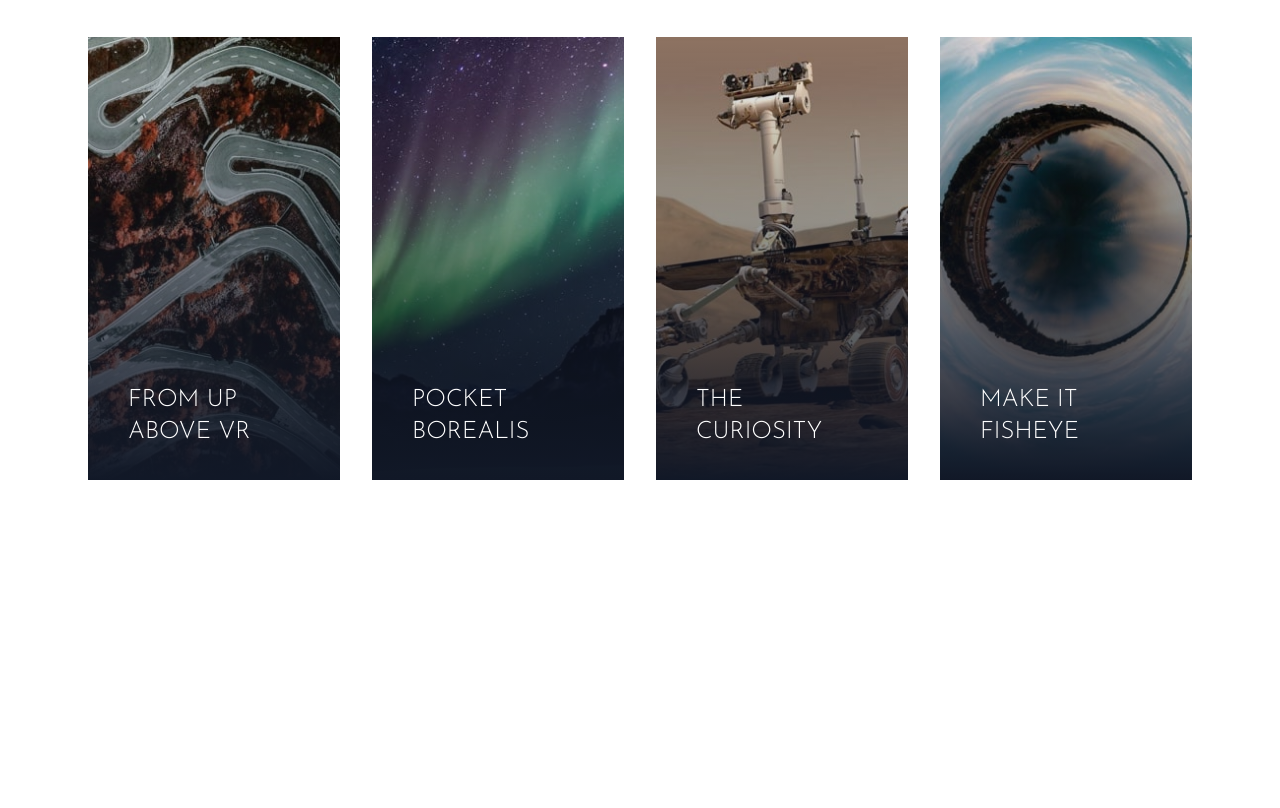
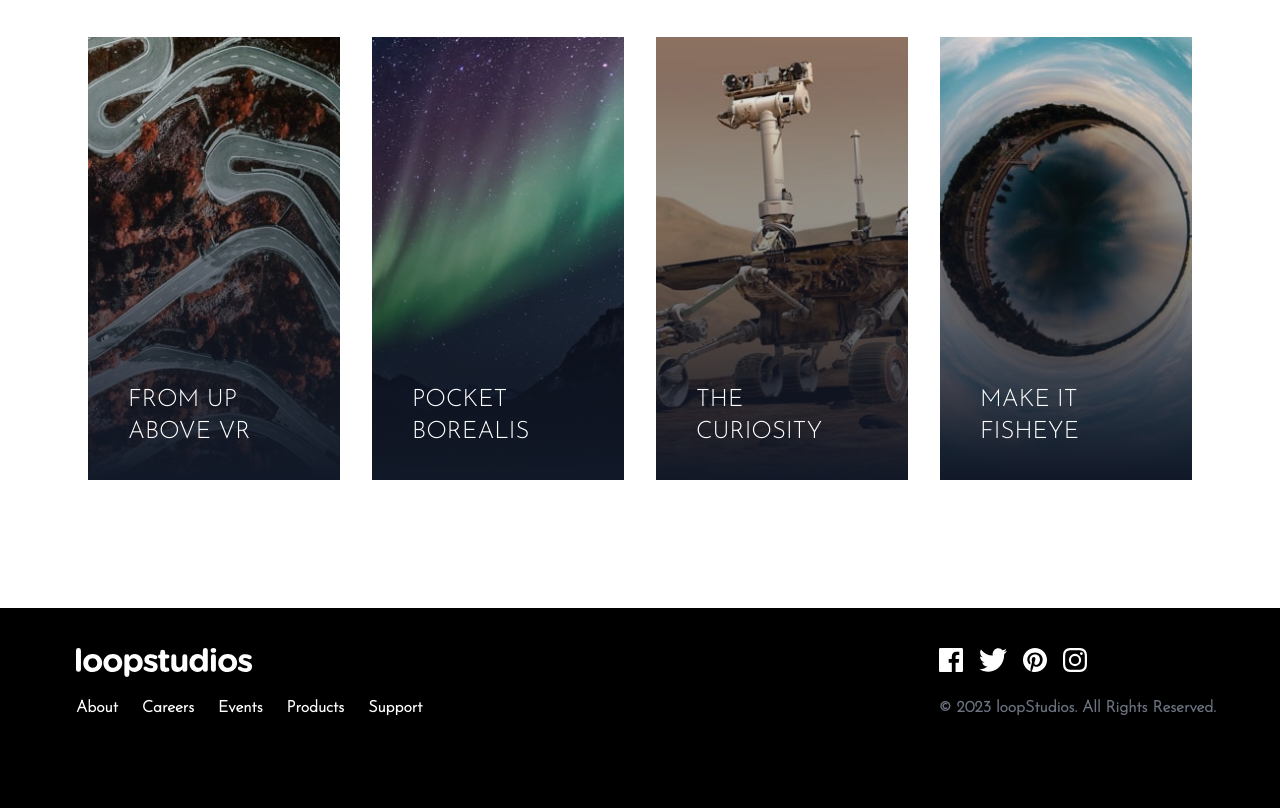
Before and after one commit to ivanfrancajunior/tailwind, a website: page loopStudios/src/index.html in a window 1280 px wide. Shown: the part 2134-2942 px from the top of the page. Before the commit the page ends 2742 px from the top, so only its background shows below. Drawn offline with Linux system fonts and the light colour scheme; files whose address does not match are found by name.

Commit message:
feat: add a footer section

```diff
--- a/loopStudios/src/index.html
+++ b/loopStudios/src/index.html
@@ -21,23 +21,23 @@
         <div class="hidden h-10 font-alata md:flex md:space-x-8">
           <div class="group">
             <a href="#">About</a>
-            <div class="mx-2 group-hover:border-b group-hover:border-blue-50"></div>
+            <div class="mx-2 group-hover:border-b group-hover:border-pink-500"></div>
           </div>
           <div class="group">
             <a href="#">Careers</a>
-            <div class="mx-2 group-hover:border-b group-hover:border-blue-50"></div>
+            <div class="mx-2 group-hover:border-b group-hover:border-pink-500"></div>
           </div>
           <div class="group">
             <a href="#">Events</a>
-            <div class="mx-2 group-hover:border-b group-hover:border-blue-50"></div>
+            <div class="mx-2 group-hover:border-b group-hover:border-pink-500"></div>
           </div>
           <div class="group">
             <a href="#">Products</a>
-            <div class="mx-2 group-hover:border-b group-hover:border-blue-50"></div>
+            <div class="mx-2 group-hover:border-b group-hover:border-pink-500"></div>
           </div>
           <div class="group">
             <a href="#">Support</a>
-            <div class="mx-2 group-hover:border-b group-hover:border-blue-50"></div>
+            <div class="mx-2 group-hover:border-b group-hover:border-pink-500"></div>
           </div>
         </div>
         <div class="md:hidden">
@@ -267,6 +267,105 @@
       </div>
     </div>
   </section>
+  <footer class="bg-black">
+    <!-- Container -->
+    <div class="container max-w-6xl py-10 mx-auto">
+      <!-- Footer Flex Container -->
+      <div
+        class="flex flex-col items-center mb-8 space-y-6 md:flex-row md:space-y-0 md:justify-between md:items-start"
+      >
+        <!-- Menu & Logo Container -->
+        <div
+          class="flex flex-col items-center space-y-8 md:items-start md:space-y-4"
+        >
+          <!-- Logo -->
+          <div class="h-8">
+            <img src="images/logo.svg" alt="" class="w-44 md:ml-3" />
+          </div>
+          <!-- Menu Container -->
+          <div
+            class="flex flex-col items-center space-y-4 font-bold text-white md:flex-row md:space-y-0 md:space-x-6 md:ml-3"
+          >
+            <!-- Item 1 -->
+            <div class="h-10 group">
+              <a href="#" >About</a>
+              <div
+                class="mx-2 group-hover:border-b group-hover:border-pink-500"
+              ></div>
+            </div>
+            <!-- Item 2 -->
+            <div class="h-10 group">
+              <a href="#">Careers</a>
+              <div
+                class="mx-2 group-hover:border-b group-hover:border-pink-500"
+              ></div>
+            </div>
+            <!-- Item 3 -->
+            <div class="h-10 group">
+              <a href="#">Events</a>
+              <div
+                class="mx-2 group-hover:border-b group-hover:border-pink-500"
+              ></div>
+            </div>
+            <!-- Item 4 -->
+            <div class="h-10 group">
+              <a href="#">Products</a>
+              <div
+                class="mx-2 group-hover:border-b group-hover:border-pink-500"
+              ></div>
+            </div>
+            <!-- Item 5 -->
+            <div class="h-10 group">
+              <a href="#">Support</a>
+              <div
+                class="mx-2 group-hover:border-b group-hover:border-pink-500"
+              ></div>
+            </div>
+          </div>
+        </div>
+
+        <!-- Social & Copy Container -->
+        <div
+          class="flex flex-col items-start justify-between space-y-4 text-gray-500"
+        >
+          <!-- icons Container -->
+          <div
+            class="flex items-center justify-center mx-auto space-x-4 md:justify-end md:mx-0"
+          >
+            <!-- Icon 1 -->
+            <div class="h-8 group">
+              <a href="#">
+                <img src=" ./assets/images/icon-facebook.svg" alt="" class="h-6" />
+              </a>
+            </div>
+            <!-- Icon 2 -->
+            <div class="h-8 group">
+              <a href="#">
+                <img src="./assets/images/icon-twitter.svg" alt="" class="h-6" />
+              </a>
+            </div>
+            <!-- Icon 3 -->
+            <div class="h-8 group">
+              <a href="#">
+                <img src="./assets/images/icon-pinterest.svg" alt="" class="h-6" />
+              </a>
+            </div>
+            <!-- Icon 4 -->
+            <div class="h-8 group">
+              <a href="#">
+                <img src="./assets/images/icon-instagram.svg" alt="" class="h-6" />
+              </a>
+            </div>
+          </div>
+
+          <!-- Copy -->
+          <div class="font-bold">
+            &copy; <span id="date-now">2022</span> loopStudios. All Rights Reserved.
+          </div>
+        </div>
+      </div>
+    </div>
+  </footer>
 
 </body>
 
--- a/loopStudios/src/js/main.js
+++ b/loopStudios/src/js/main.js
@@ -1,10 +1,15 @@
-const btn = document.getElementById('menu-btn')
-const menu = document.getElementById('menu')
+const btn = document.getElementById("menu-btn");
+const menu = document.getElementById("menu");
+const dateNow = document.getElementById("date-now");
+const date = new Date();
+const year = date.getFullYear();
+dateNow.textContent = year;
 
-btn.addEventListener('click', navToggle)
+
+btn.addEventListener("click", navToggle);
 
 function navToggle() {
-  btn.classList.toggle('open')
-  menu.classList.toggle('flex')
-  menu.classList.toggle('hidden')
+  btn.classList.toggle("open");
+  menu.classList.toggle("flex");
+  menu.classList.toggle("hidden");
 }
```
Also changed, not shown: loopStudios/src/css/styles.css.
